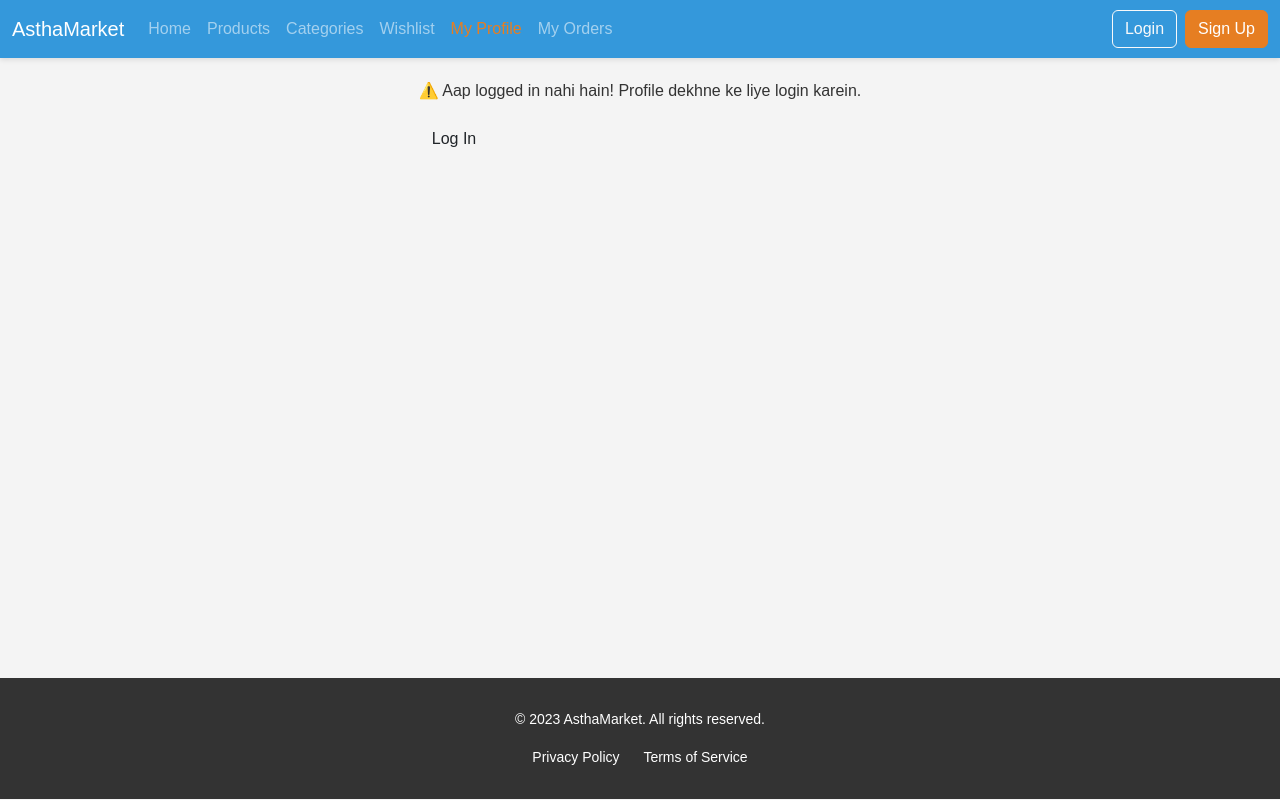
After one commit to adityakumar-ara/E-Commerce-using-DRF, a Django app: page /profile/ in a window 1280 px wide. The commit adds this page. Run offline with Django 5.2, Linux system fonts and the light colour scheme.

Commit message:
add profile

```diff
--- a/shop/asthamarket/serializers.py
+++ b/shop/asthamarket/serializers.py
@@ -1,4 +1,5 @@
 from rest_framework import serializers
+from django.contrib.auth.models import User
 from .models import *
 
 # Product ko JSON mein badalne wala translator
@@ -14,3 +15,8 @@ class CategorySerializer(serializers.ModelSerializer):
     class Meta:
         model = Category
         fields = '__all__'
+
+class UserProfileSerializer(serializers.ModelSerializer)    :
+    class Meta:
+       model = User
+       fields = ['id', 'username', 'email', 'first_name', 'last_name']
--- /dev/null
+++ b/shop/asthamarket/static/css/profile.css
@@ -0,0 +1,18 @@
+#profile-container{
+    display: flex;
+    align-items: center;
+    justify-content: center;
+    border-radius: 12px;
+
+
+
+}
+.profile-card{
+    border: 1px solid black;
+    border-radius: 12px;
+    background: #adadce;
+    text-align: center;
+    align-items: center;
+    justify-content: center;
+    width: 500px ;
+}
--- /dev/null
+++ b/shop/asthamarket/static/javascript/profile.js
@@ -0,0 +1,46 @@
+async function loadProfile(){
+  const container = document.getElementById('profile-container')
+  if (!container) {
+    console.error("Error: HTML me 'profile-container' id nahi mila!");
+    return;
+  }
+
+  try {
+    const response = await fetch ('/api/profile/',{
+      method: 'GET',
+      headers: {
+        'Content-Type': 'application/json',
+      },
+    credentials: 'same-origin'
+  })
+
+    if (response.status === 403 || response.status === 401) {
+      container.innerHTML = `
+        <div class="error-card">
+          <p>⚠️ Aap logged in nahi hain! Profile dekhne ke liye login karein.</p>
+          <a href="/login/" class="btn">Log In</a>
+        </div>
+      `;
+      return;
+    }
+
+    if (!response.ok){
+        throw new Error (` HTTP error! status: ${response.status}`);
+    }
+    const profile = await response.json();
+    container.innerHTML = `
+
+      <div class="profile-card">
+        <h2>${profile.username}</h2>
+        <p><strong>Email:</strong> ${profile.email}</p>
+        <p><strong>Name:</strong> ${profile.first_name} ${profile.last_name}</p>
+      </div>
+    `;
+  }catch (error) {
+    console.error('Profile load nahi ho paya:', error);
+    container.innerHTML = `<p style="color:red;">Profile data load karne me dikkat aayi.</p>`;
+  }
+
+}
+
+loadProfile();
--- a/shop/asthamarket/templates/base.html
+++ b/shop/asthamarket/templates/base.html
@@ -37,8 +37,8 @@
                             <a class="nav-link {% if request.resolver_match.url_name == 'category' %}active{% endif %}"
                                 href="{% url 'category' %}">Categories</a>
                         </li> {# Placeholder #}
-                        <li class="nav-item"><a class="nav-link" href="#">Wishlist</a></li> {# Placeholder #}
-                        <li class="nav-item"><a class="nav-link" href="#">My Profile</a></li> {# Placeholder #}
+                        <li class="nav-item"><a class="nav-link"  href="#">Wishlist</a></li> {# Placeholder #}
+                        <li class="nav-item"><a class="nav-link {% if request.resolver_match.url_name == 'profile' %}active{% endif %}" href="{% url 'profile' %}">My Profile</a></li> {# Placeholder #}
                         <li class="nav-item"><a class="nav-link" href="#">My Orders</a></li> {# Placeholder #}
                     </ul>
                     <div class="d-flex">
--- /dev/null
+++ b/shop/asthamarket/templates/profile.html
@@ -0,0 +1,18 @@
+{% extends 'base.html' %}
+{% load static %}
+
+{% block title %}Profile - AsthaMarket{% endblock %}
+
+{% block extra_css %}
+<link rel="stylesheet" href="{% static 'css/profile.css' %}">
+{% endblock %}
+
+{% block content %}
+<div id="profile-container">
+    <h1>welcome</h1>
+</div>
+{% endblock %}
+
+{% block extra_js %}
+<script src="{% static 'javascript/profile.js'%}"></script>
+{% endblock %}
--- a/shop/asthamarket/urls.py
+++ b/shop/asthamarket/urls.py
@@ -8,5 +8,6 @@ urlpatterns = [
   path('signup/', views.signup, name='signup'),
   path('login/', views.login, name='login'),
   path('categoryes/', views.category, name='category'),
-  path('api/category/', views.category_api, name='category-api'),
+  path('profile/', views.profile, name='profile'),
+  path('api/profile/', views.profile_api, name='profile-api'),
 ]
--- a/shop/asthamarket/views.py
+++ b/shop/asthamarket/views.py
@@ -6,7 +6,8 @@ from rest_framework.response import Response # Keep for product view
 from .models import *
 from .serializers import *
 from django.contrib.auth import authenticate, login as auth_login
-from rest_framework.decorators import api_view
+from rest_framework.decorators import api_view, permission_classes
+from rest_framework.permissions import IsAuthenticated
 
 # Create your views here.
 def home(request):
@@ -75,6 +76,16 @@ def category(request):
 
 @api_view(['GET'])
 def category_api(request):
-    categoris = Category.objects.all()
-    serializer = CategorySerializer(categoris, many = True)
-    return Response(serializer.data)
+        categoris = Category.objects.all()
+        serializer = CategorySerializer(categoris, many = True)
+        return Response(serializer.data)
+
+def profile(request):
+    return render(request, 'profile.html')
+
+@api_view(['GET'])
+@permission_classes([IsAuthenticated])
+def profile_api(request):
+        serializer = UserProfileSerializer(request.user)
+        print(serializer)
+        return Response(serializer.data)
```
Also changed, not shown: readme.md, shop/asthamarket/models.py (line endings or trailing spaces).
